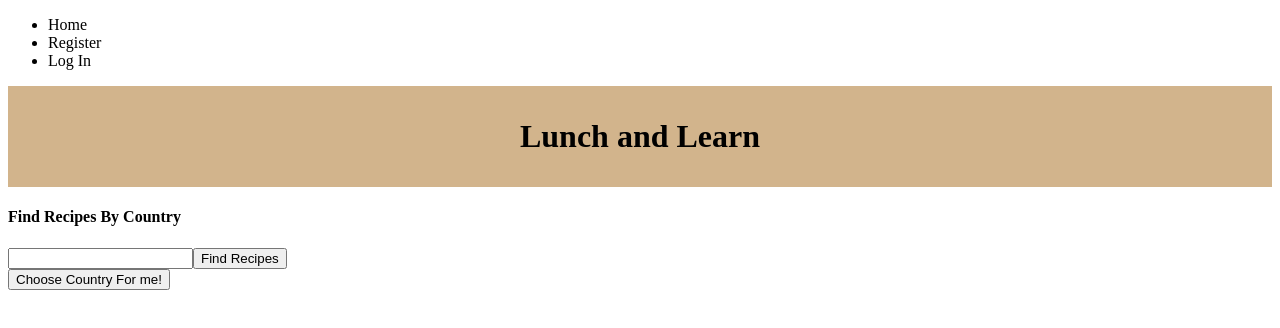
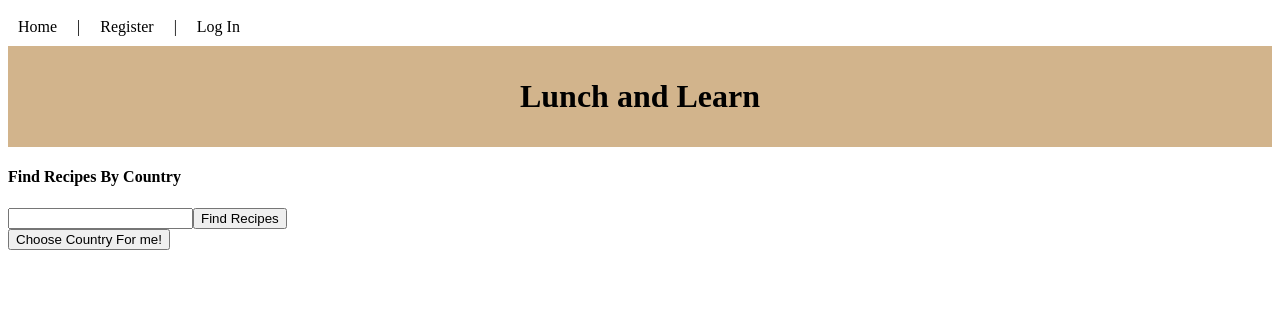
Before and after one commit to calforcal/lunch_and_learn_fe, a React (Vite) app: page / in a window 1280 px wide. Shown: the top 328 px of the page. Built offline with nearby package versions, Linux system fonts and the light colour scheme.

Commit message:
Add basic NavBar css

```diff
--- a/src/NavBar/NavBar.css
+++ b/src/NavBar/NavBar.css
@@ -0,0 +1,13 @@
+.navList {
+  display: flex;
+  justify-content: left;
+  margin: 0px;
+  padding: 0px;
+}
+
+.navItem {
+  margin: 10px;
+  align-items: flex-start;
+  text-align: left;
+  list-style-type: none;
+}
--- a/src/NavBar/NavBar.jsx
+++ b/src/NavBar/NavBar.jsx
@@ -1,9 +1,13 @@
+import "./NavBar.css"
+
 function NavBar() {
   return (
-    <ul>
-      <li>Home</li>
-      <li>Register</li>
-      <li>Log In</li>
+    <ul className="navList">
+      <li className="navItem"><a>Home</a></li>
+      <li className="navItem">|</li>
+      <li className="navItem"><a>Register</a></li>
+      <li className="navItem">|</li>
+      <li className="navItem"><a>Log In</a></li>
     </ul>
   );
 }
```
